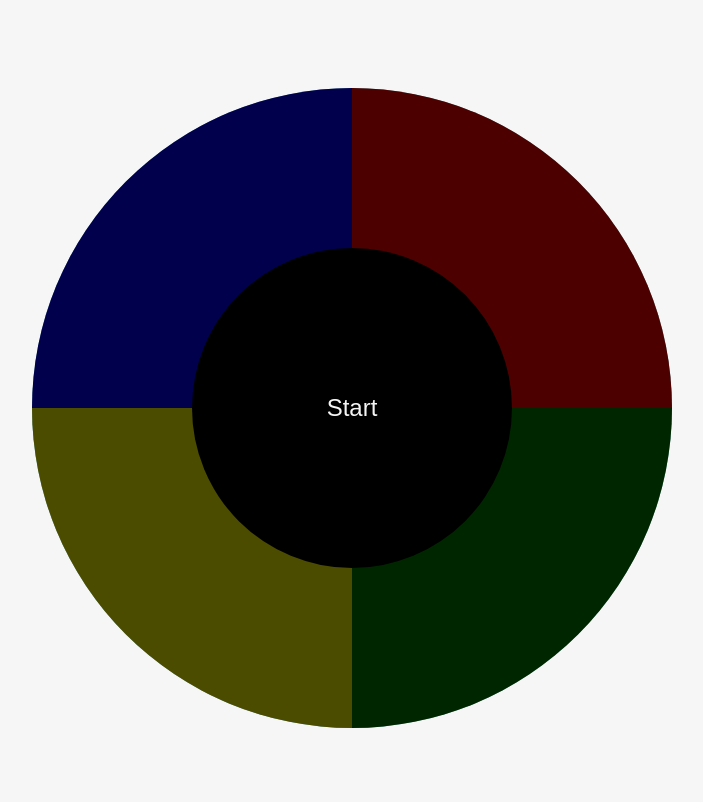
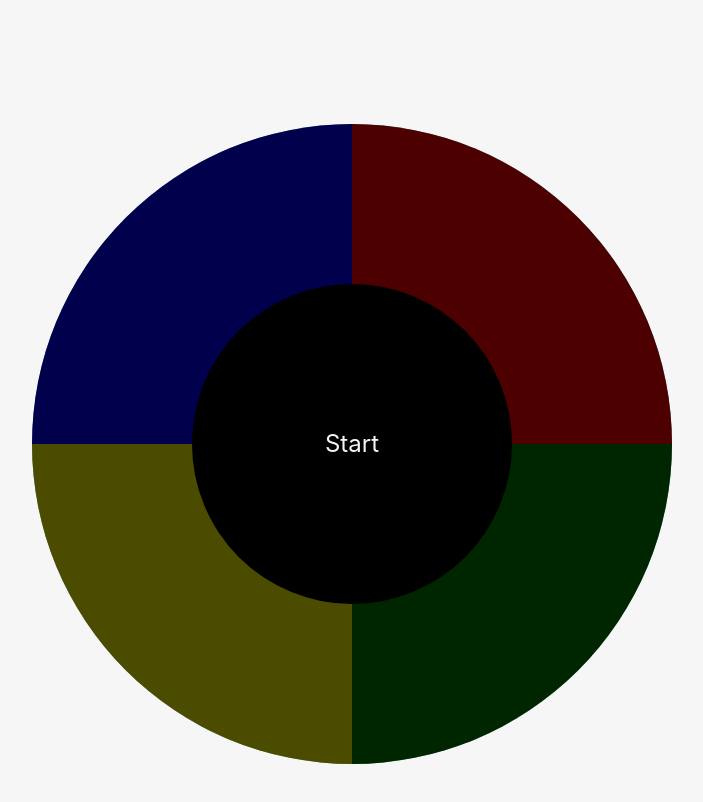
Before and after one commit to loloof64/color-sequence-memory, a React (Vite) app: page / in a window 1280 px wide. Shown: the top 802 px of the page, without its empty margins (296-999 px from the left). Built offline with nearby package versions, Linux system fonts and the light colour scheme.

Commit message:
fix: behaviour on Android

```diff
--- a/src/App.css
+++ b/src/App.css
@@ -20,6 +20,11 @@ body {
   -webkit-font-smoothing: antialiased;
   -moz-osx-font-smoothing: grayscale;
   -webkit-text-size-adjust: 100%;
+}
+
+#root {
+  width: 100%;
+  height: 100%;
 }
 
 .container {
--- a/src/components/game-device/MiddleButton.tsx
+++ b/src/components/game-device/MiddleButton.tsx
@@ -1,7 +1,7 @@
 import "./MiddleButton.css";
 
 function MiddleButton() {
-  return <button className="middleButton">Start</button>;
+  return <div className="middleButton">Start</div>;
 }
 
 export default MiddleButton;
```
